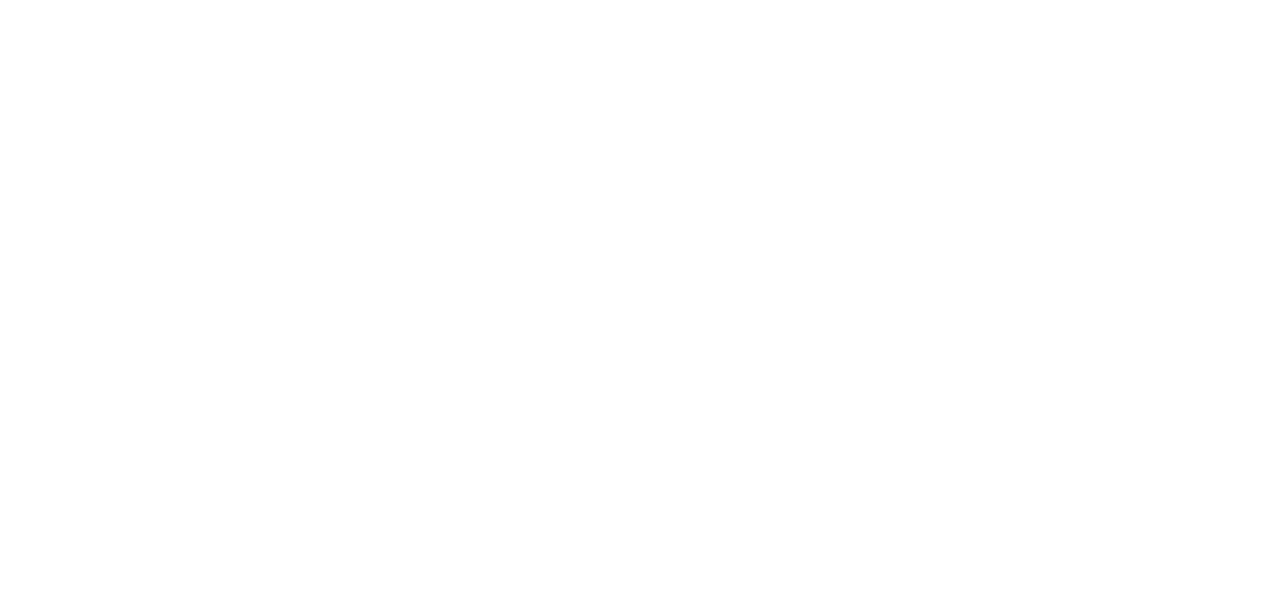
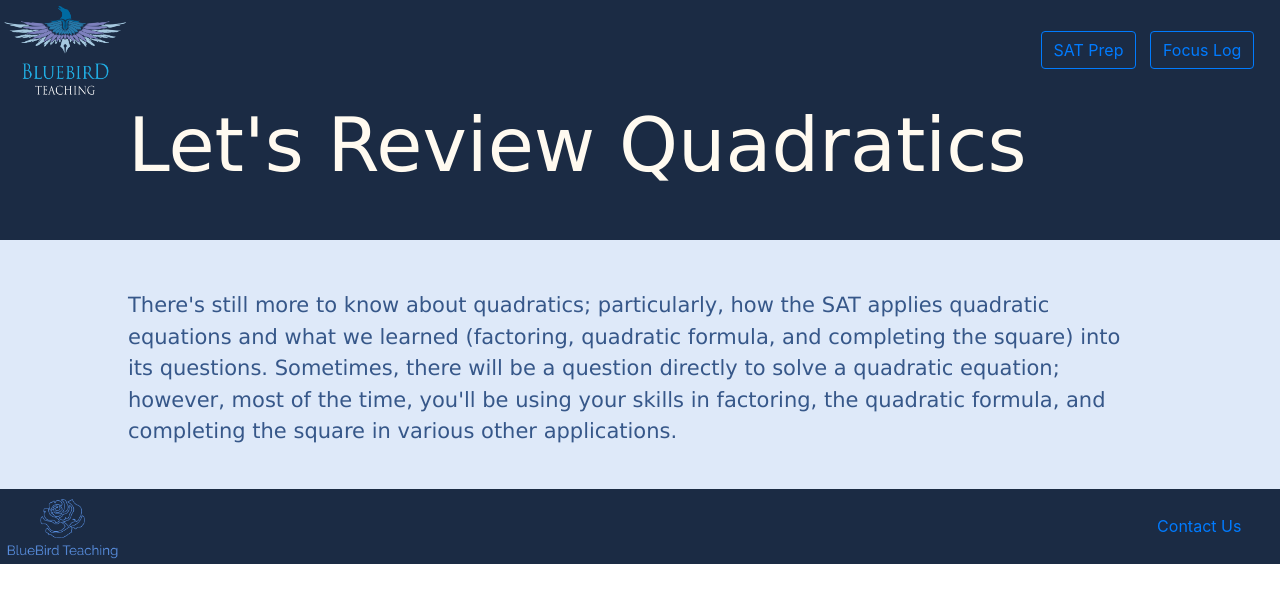
Before and after one commit to YomenT/bluebird-teaching, a React (Create React App) app in the folder reactapp/: page /passport_to_advanced_math/quadratics_foundations_checkup in a window 1280 px wide. Shown: the top 602 px of the page. Built offline with nearby package versions, Linux system fonts and the light colour scheme.

Commit message:
Added to quadratics test

```diff
--- a/reactapp/src/components/SatPrepLinkOutline.js
+++ b/reactapp/src/components/SatPrepLinkOutline.js
@@ -54,7 +54,7 @@ class SatPrepLinkOutline extends React.Component {
                         </ul>
                     <li><Link to="passport_to_advanced_math/quadratic_formula" style={{ color: "#365789" }} onMouseOver={this.changeLinkColorEnter} onMouseOut={this.changeLinkColorLeave}>The Quadratic Formula</Link></li>
                     <li><Link to="passport_to_advanced_math/completing_the_square" style={{ color: "#365789" }} onMouseOver={this.changeLinkColorEnter} onMouseOut={this.changeLinkColorLeave}>Completing the Square</Link></li>
-                    <li><Link to="passport_to_advanced_math/quadratics_foundations_checkup" style={{ color: "#365789" }} onMouseOver={this.changeLinkColorEnter} onMouseOut={this.changeLinkColorLeave}>Quadratics Checkup</Link></li>
+                    <li><Link to="passport_to_advanced_math/quadratics_foundations_checkup" style={{ color: "#365789" }} onMouseOver={this.changeLinkColorEnter} onMouseOut={this.changeLinkColorLeave}><strong><i>Quadratics Checkup</i></strong></Link></li>
                     <li>Exponent Rules</li>
                         <ul className="list-medium">
                             <li><Link to="/passport_to_advanced_math/exponent_rules_part1" style={{ color: "#365789" }} onMouseOver={this.changeLinkColorEnter} onMouseOut={this.changeLinkColorLeave}>Part 1</Link></li>
--- a/reactapp/src/components/passport-to-advanced-math/QuadraticEquationsFoundationTest.js
+++ b/reactapp/src/components/passport-to-advanced-math/QuadraticEquationsFoundationTest.js
@@ -1,11 +1,29 @@
 import React from "react";
+
+import Logo from '../Logo'
+import Footer from '../Footer'
 
 class QuadraticEquationsFoundationTest extends React.Component {
 
     render() {
         return (
             <div>
+                <Logo />
+                <div className='bodyDiv'>
+                    <h2 style={{ paddingBottom: "25px" }}>Let's Review Quadratics</h2>
+                </div>
+                <div className="aboutBodyDiv">
 
+                    <p className="p-body-medium" style={{ paddingTop: "25px" }}>
+                        There's still more to know about quadratics; particularly, how the SAT applies quadratic equations and what we
+                        learned (factoring, quadratic formula, and completing the square) into its questions.  Sometimes, there will
+                        be a question directly to solve a quadratic equation; however, most of the time, you'll be using your skills
+                        in factoring, the quadratic formula, and completing the square in various other applications.
+                    </p>
+
+
+                </div>
+                <Footer />
             </div>
         )
     }
```
